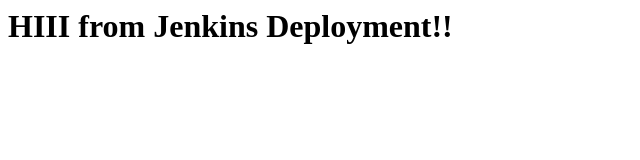
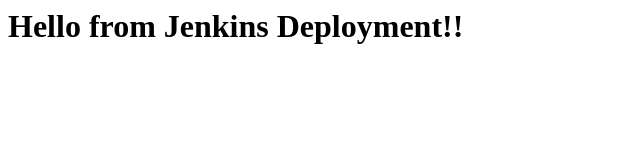
Before and after one commit to 142648/webapp-demo, a plain HTML site: page index.html in a window 1280 px wide. Shown: the whole page, without its empty margins (0-640 px from the left). Drawn offline with Linux system fonts and the light colour scheme.

Commit message:
Update index.html

```diff
--- a/index.html
+++ b/index.html
@@ -1,5 +1,5 @@
 <html>
 <body>
-<h1>HIII from Jenkins Deployment!!</h1>
+<h1>Hello from Jenkins Deployment!!</h1>
 </body>
 </html>
```
